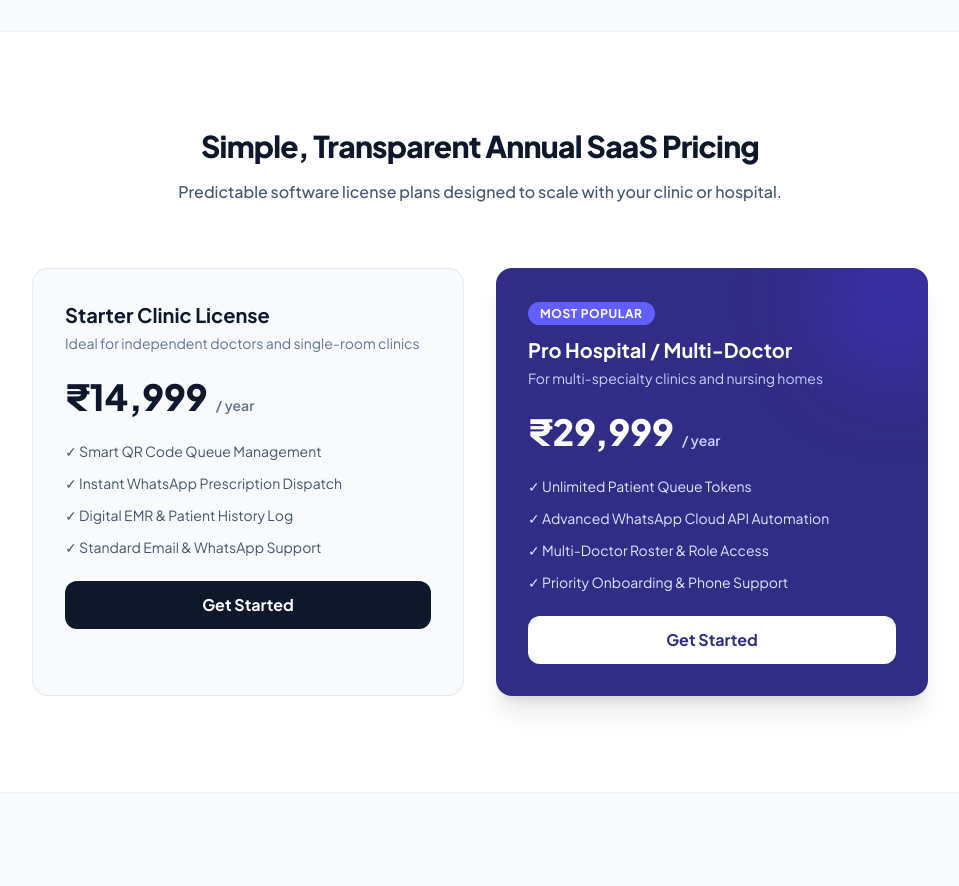
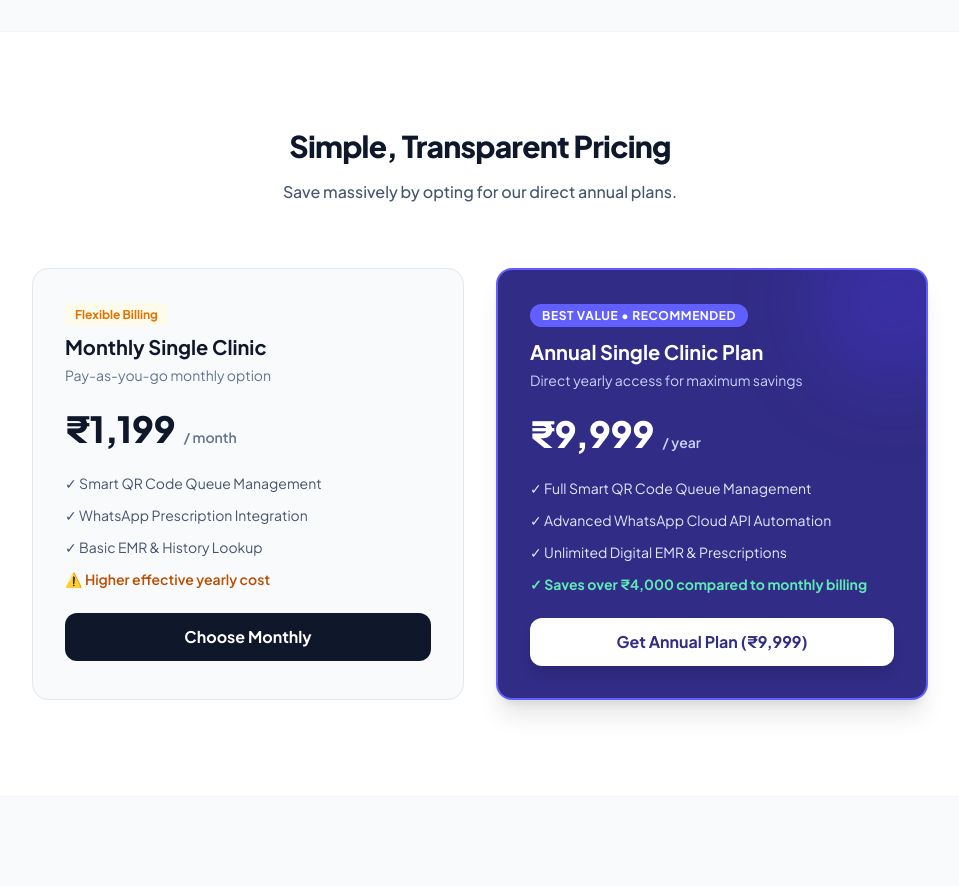
Before and after one commit to goyoh1359-ui/goyoh, a plain HTML site: page index.html in a window 1280 px wide. Shown: the part 1920-2806 px from the top of the page, without its empty margins (160-1119 px from the left). Drawn offline with nearby package versions, Linux system fonts and the light colour scheme.

Commit message:
Update index.html

```diff
--- a/index.html
+++ b/index.html
@@ -136,45 +136,49 @@
     <section id="pricing" class="py-24 bg-white border-y border-slate-100">
         <div class="max-w-7xl mx-auto px-6">
             <div class="text-center max-w-2xl mx-auto space-y-4 mb-16">
-                <h2 class="text-3xl font-extrabold tracking-tight text-slate-900">Simple, Transparent Annual SaaS Pricing</h2>
-                <p class="text-slate-600 font-medium">Predictable software license plans designed to scale with your clinic or hospital.</p>
+                <h2 class="text-3xl font-extrabold tracking-tight text-slate-900">Simple, Transparent Pricing</h2>
+                <p class="text-slate-600 font-medium">Save massively by opting for our direct annual plans.</p>
             </div>
             <div class="grid md:grid-cols-2 gap-8 max-w-4xl mx-auto">
+                <!-- Monthly Plan -->
                 <div class="bg-slate-50 p-8 rounded-2xl border border-slate-200 space-y-6">
                     <div>
-                        <h3 class="text-xl font-bold text-slate-900">Starter Clinic License</h3>
-                        <p class="text-sm text-slate-500 mt-1">Ideal for independent doctors and single-room clinics</p>
+                        <span class="text-xs font-bold text-amber-600 bg-amber-50 px-2.5 py-1 rounded-md">Flexible Billing</span>
+                        <h3 class="text-xl font-bold text-slate-900 mt-2">Monthly Single Clinic</h3>
+                        <p class="text-sm text-slate-500 mt-1">Pay-as-you-go monthly option</p>
                     </div>
                     <div class="flex items-baseline gap-2">
-                        <span class="text-4xl font-extrabold text-slate-900">₹14,999</span>
-                        <span class="text-sm text-slate-500 font-semibold">/ year</span>
+                        <span class="text-4xl font-extrabold text-slate-900">₹1,199</span>
+                        <span class="text-sm text-slate-500 font-semibold">/ month</span>
                     </div>
                     <ul class="space-y-3 text-sm text-slate-600">
                         <li class="flex items-center gap-2">✓ Smart QR Code Queue Management</li>
-                        <li class="flex items-center gap-2">✓ Instant WhatsApp Prescription Dispatch</li>
-                        <li class="flex items-center gap-2">✓ Digital EMR & Patient History Log</li>
-                        <li class="flex items-center gap-2">✓ Standard Email & WhatsApp Support</li>
+                        <li class="flex items-center gap-2">✓ WhatsApp Prescription Integration</li>
+                        <li class="flex items-center gap-2">✓ Basic EMR & History Lookup</li>
+                        <li class="flex items-center gap-2 text-amber-700 font-semibold">⚠️ Higher effective yearly cost</li>
                     </ul>
-                    <a href="#contact" class="block w-full py-3 bg-slate-900 text-white text-center font-bold rounded-xl hover:bg-slate-800 transition">Get Started</a>
+                    <a href="#contact" class="block w-full py-3 bg-slate-900 text-white text-center font-bold rounded-xl hover:bg-slate-800 transition">Choose Monthly</a>
                 </div>
-                <div class="bg-indigo-900 text-white p-8 rounded-2xl shadow-xl space-y-6 relative overflow-hidden">
+
+                <!-- Annual Plan (Target) -->
+                <div class="bg-indigo-900 text-white p-8 rounded-2xl shadow-xl space-y-6 relative overflow-hidden border-2 border-indigo-500">
                     <div class="absolute -right-12 -top-12 w-40 h-40 bg-indigo-600/30 rounded-full blur-2xl"></div>
                     <div>
-                        <span class="bg-indigo-500 text-white text-xs font-bold px-3 py-1 rounded-full uppercase tracking-wider">Most Popular</span>
-                        <h3 class="text-xl font-bold mt-3">Pro Hospital / Multi-Doctor</h3>
-                        <p class="text-sm text-indigo-200 mt-1">For multi-specialty clinics and nursing homes</p>
+                        <span class="bg-indigo-500 text-white text-xs font-bold px-3 py-1 rounded-full uppercase tracking-wider">Best Value • Recommended</span>
+                        <h3 class="text-xl font-bold mt-3">Annual Single Clinic Plan</h3>
+                        <p class="text-sm text-indigo-200 mt-1">Direct yearly access for maximum savings</p>
                     </div>
                     <div class="flex items-baseline gap-2">
-                        <span class="text-4xl font-extrabold">₹29,999</span>
+                        <span class="text-4xl font-extrabold">₹9,999</span>
                         <span class="text-sm text-indigo-200 font-semibold">/ year</span>
                     </div>
                     <ul class="space-y-3 text-sm text-indigo-100">
-                        <li class="flex items-center gap-2">✓ Unlimited Patient Queue Tokens</li>
+                        <li class="flex items-center gap-2">✓ Full Smart QR Code Queue Management</li>
                         <li class="flex items-center gap-2">✓ Advanced WhatsApp Cloud API Automation</li>
-                        <li class="flex items-center gap-2">✓ Multi-Doctor Roster & Role Access</li>
-                        <li class="flex items-center gap-2">✓ Priority Onboarding & Phone Support</li>
+                        <li class="flex items-center gap-2">✓ Unlimited Digital EMR & Prescriptions</li>
+                        <li class="flex items-center gap-2 font-bold text-emerald-300">✓ Saves over ₹4,000 compared to monthly billing</li>
                     </ul>
-                    <a href="#contact" class="block w-full py-3 bg-white text-indigo-900 text-center font-bold rounded-xl hover:bg-indigo-50 transition">Get Started</a>
+                    <a href="#contact" class="block w-full py-3 bg-white text-indigo-900 text-center font-bold rounded-xl hover:bg-indigo-50 transition shadow-lg">Get Annual Plan (₹9,999)</a>
                 </div>
             </div>
         </div>
```
